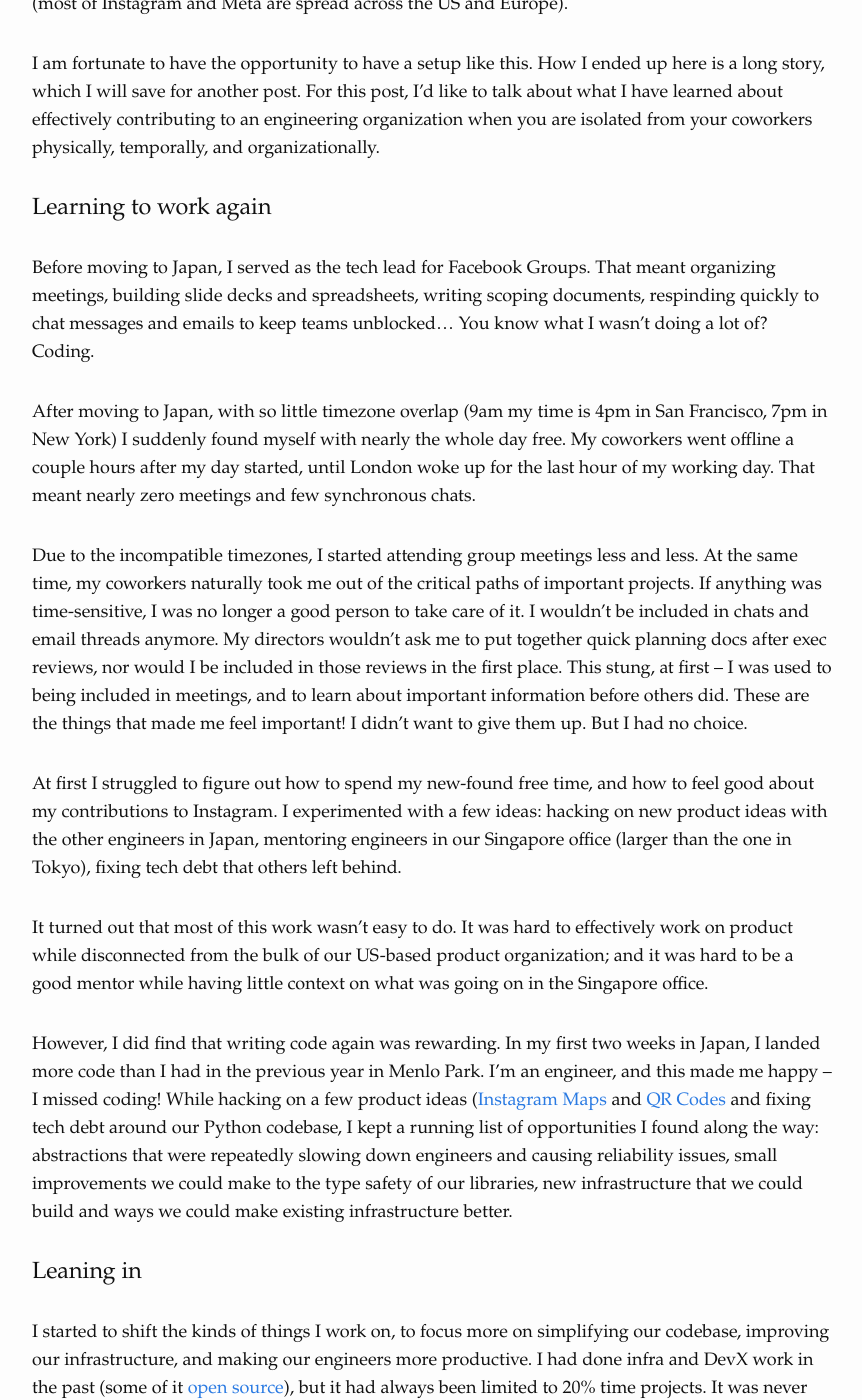
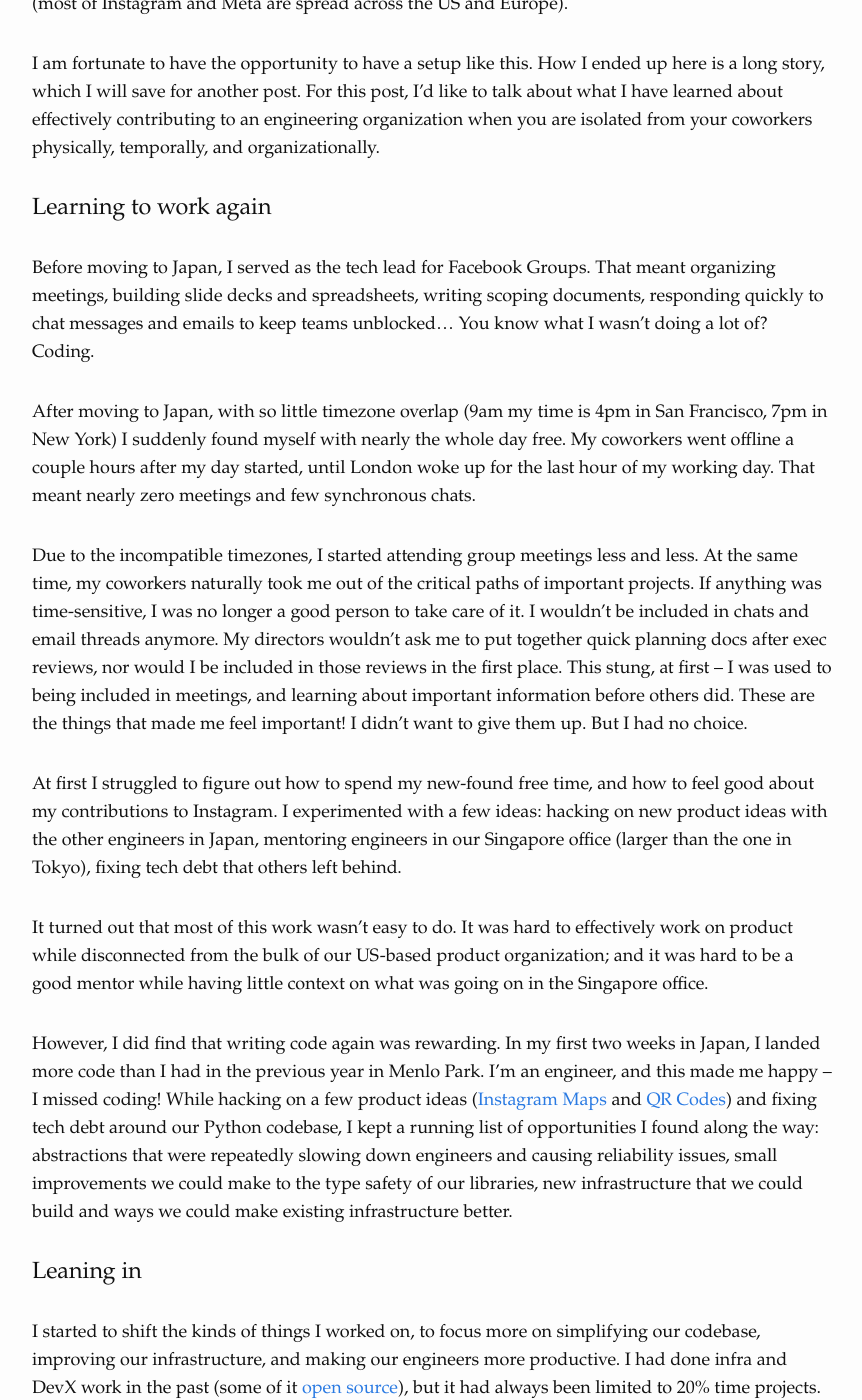
Before and after one commit to bcherny/bcherny.github.io, a Jekyll site: the page built from _posts/2023-12-10-Working-Remotely.md, in a window 1280 px wide and 1400 px high, scrolled down 289 px. Shown: the whole window, without its empty margins (208-1070 px from the left). Built offline with Jekyll 4.4.1, drawn with Linux system fonts in a browser that asks for light colours.

Commit message:
Update 2023-12-10-Working-Remotely.md

```diff
--- a/_posts/2023-12-10-Working-Remotely.md
+++ b/_posts/2023-12-10-Working-Remotely.md
@@ -11,21 +11,21 @@ I am fortunate to have the opportunity to have a setup like this. How I ended up
 
 ## Learning to work again
 
-Before moving to Japan, I served as the tech lead for Facebook Groups. That meant organizing meetings, building slide decks and spreadsheets, writing scoping documents, respinding quickly to chat messages and emails to keep teams unblocked... You know what I wasn't doing a lot of? Coding.
+Before moving to Japan, I served as the tech lead for Facebook Groups. That meant organizing meetings, building slide decks and spreadsheets, writing scoping documents, responding quickly to chat messages and emails to keep teams unblocked... You know what I wasn't doing a lot of? Coding.
 
 After moving to Japan, with so little timezone overlap (9am my time is 4pm in San Francisco, 7pm in New York) I suddenly found myself with nearly the whole day free. My coworkers went offline a couple hours after my day started, until London woke up for the last hour of my working day. That meant nearly zero meetings and few synchronous chats.
 
-Due to the incompatible timezones, I started attending group meetings less and less. At the same time, my coworkers naturally took me out of the critical paths of important projects. If anything was time-sensitive, I was no longer a good person to take care of it. I wouldn't be included in chats and email threads anymore. My directors wouldn't ask me to put together quick planning docs after exec reviews, nor would I be included in those reviews in the first place. This stung, at first -- I was used to being included in meetings, and to learn about important information before others did. These are the things that made me feel important! I didn't want to give them up. But I had no choice.
+Due to the incompatible timezones, I started attending group meetings less and less. At the same time, my coworkers naturally took me out of the critical paths of important projects. If anything was time-sensitive, I was no longer a good person to take care of it. I wouldn't be included in chats and email threads anymore. My directors wouldn't ask me to put together quick planning docs after exec reviews, nor would I be included in those reviews in the first place. This stung, at first -- I was used to being included in meetings, and learning about important information before others did. These are the things that made me feel important! I didn't want to give them up. But I had no choice.
 
 At first I struggled to figure out how to spend my new-found free time, and how to feel good about my contributions to Instagram. I experimented with a few ideas: hacking on new product ideas with the other engineers in Japan, mentoring engineers in our Singapore office (larger than the one in Tokyo), fixing tech debt that others left behind.
 
 It turned out that most of this work wasn't easy to do. It was hard to effectively work on product while disconnected from the bulk of our US-based product organization; and it was hard to be a good mentor while having little context on what was going on in the Singapore office.
 
-However, I did find that writing code again was rewarding. In my first two weeks in Japan, I landed more code than I had in the previous year in Menlo Park. I'm an engineer, and this made me happy -- I missed coding! While hacking on a few product ideas ([Instagram Maps](https://techcrunch.com/2022/07/19/instagram-new-searchable-map-experience/) and [QR Codes](https://mashable.com/article/qr-code-instagram) and fixing tech debt around our Python codebase, I kept a running list of opportunities I found along the way: abstractions that were repeatedly slowing down engineers and causing reliability issues, small improvements we could make to the type safety of our libraries, new infrastructure that we could build and ways we could make existing infrastructure better.
+However, I did find that writing code again was rewarding. In my first two weeks in Japan, I landed more code than I had in the previous year in Menlo Park. I'm an engineer, and this made me happy -- I missed coding! While hacking on a few product ideas ([Instagram Maps](https://techcrunch.com/2022/07/19/instagram-new-searchable-map-experience/) and [QR Codes](https://mashable.com/article/qr-code-instagram)) and fixing tech debt around our Python codebase, I kept a running list of opportunities I found along the way: abstractions that were repeatedly slowing down engineers and causing reliability issues, small improvements we could make to the type safety of our libraries, new infrastructure that we could build and ways we could make existing infrastructure better.
 
 ## Leaning in
 
-I started to shift the kinds of things I work on, to focus more on simplifying our codebase, improving our infrastructure, and making our engineers more productive. I had done infra and DevX work in the past (some of it [open source](https://github.com/bcherny)), but it had always been limited to 20% time projects. It was never my main gig. I considered myself a product engineer, but found myself sliding deeper into the world of infrastructure and DevX.
+I started to shift the kinds of things I worked on, to focus more on simplifying our codebase, improving our infrastructure, and making our engineers more productive. I had done infra and DevX work in the past (some of it [open source](https://github.com/bcherny)), but it had always been limited to 20% time projects. It was never my main gig. I considered myself a product engineer, but found myself sliding deeper into the world of infrastructure and DevX.
 
 This shift was not something I did intentionally. Because my time no longer got filled up by meetings and obligations that other people put on my plate, coding and fixing the issues I found while coding gradually took up more and more of my time, until six months into being in Japan I realized that it had become my main work. I felt happy about the work I was doing, and satisfied writing code again. I started to gain a reputation as an engineer that knows the codebase and has good technical opinions, despite still having been at Instagram a relatively short time, due to how much code I was churning out and the pain points I was fixing for other engineers along the way. (By this point, I was in the top 1% of engineers at Instagram by code output.)
 
```
